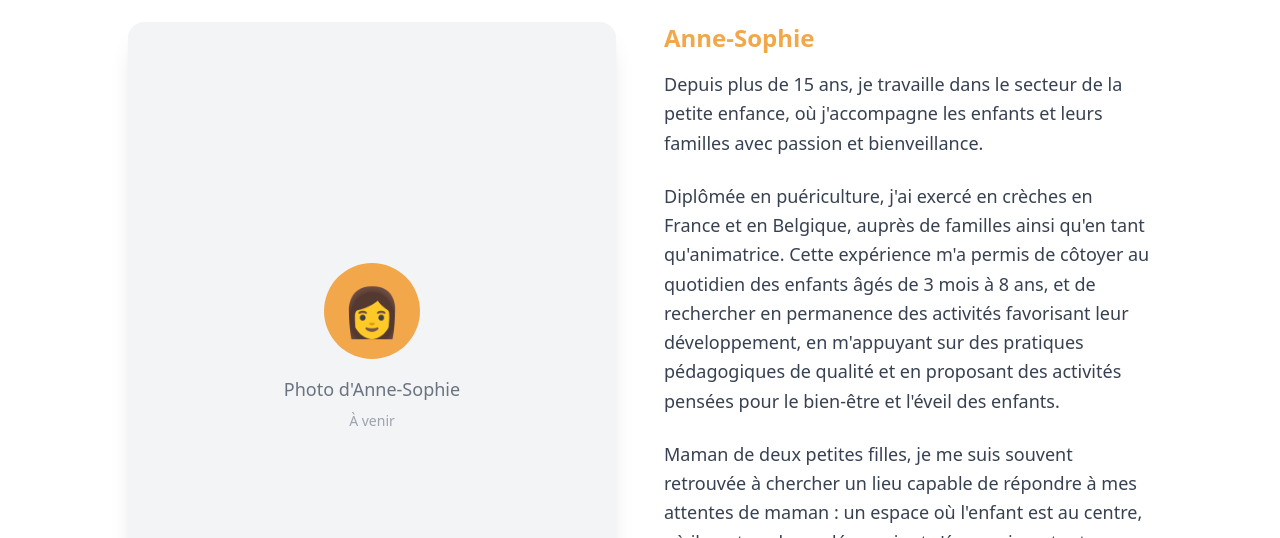
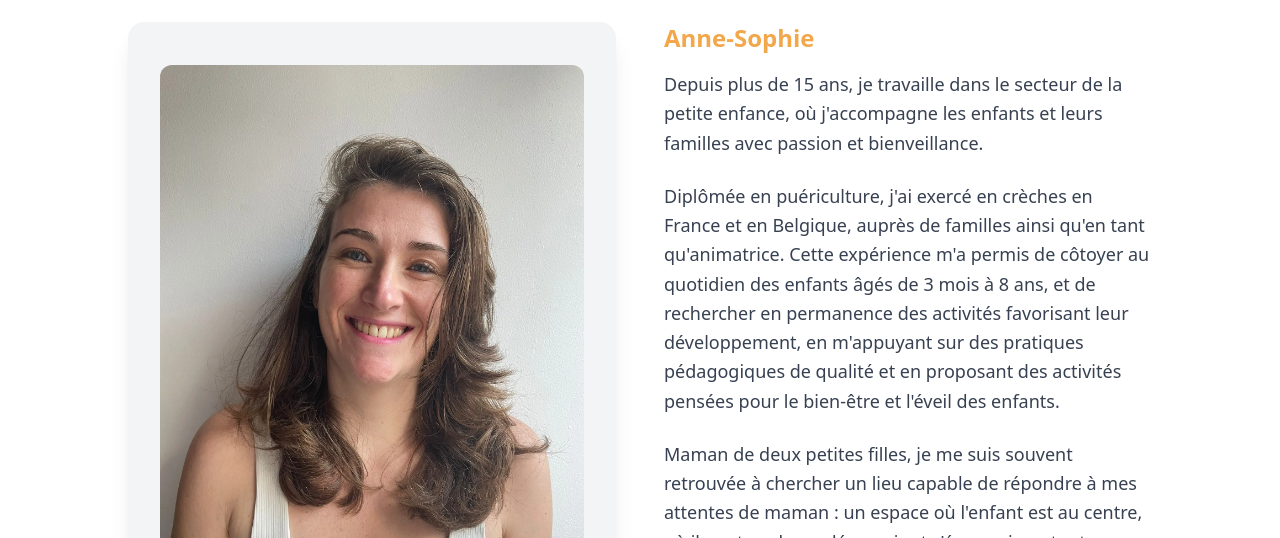
Before and after one commit to lau2424/MoveAndPlayKids, a website: page projet.html in a window 1280 px wide. Shown: the part 414-952 px from the top of the page. Drawn offline with nearby package versions, Linux system fonts and the light colour scheme.

Commit message:
Add photo me

```diff
--- a/projet.html
+++ b/projet.html
@@ -132,11 +132,7 @@
                     <div class="order-2 md:order-1">
                         <div class="bg-gray-100 rounded-2xl overflow-hidden shadow-xl aspect-[3/4] flex items-center justify-center">
                             <div class="text-center p-8">
-                                <div class="w-24 h-24 bg-mpl-orange rounded-full flex items-center justify-center mx-auto mb-4">
-                                    <span class="text-white text-5xl">👩</span>
-                                </div>
-                                <p class="text-gray-500 text-lg font-medium">Photo d'Anne-Sophie</p>
-                                <p class="text-gray-400 text-sm mt-2">À venir</p>
+                                <img src="assets/MoveAndPlaykids_me.webp" alt="Anne-Sophie" class="w-full h-full object-cover rounded-xl">
                             </div>
                         </div>
                     </div>
```
Also changed, not shown: assets/MoveAndPlaykids_me.webp (added).
